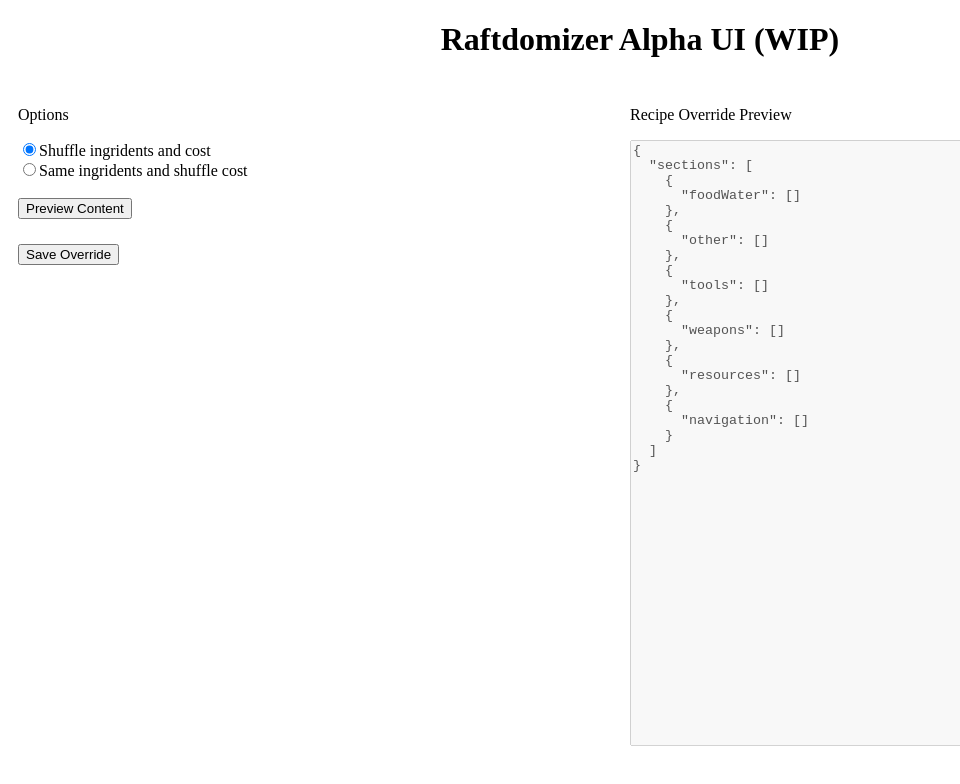
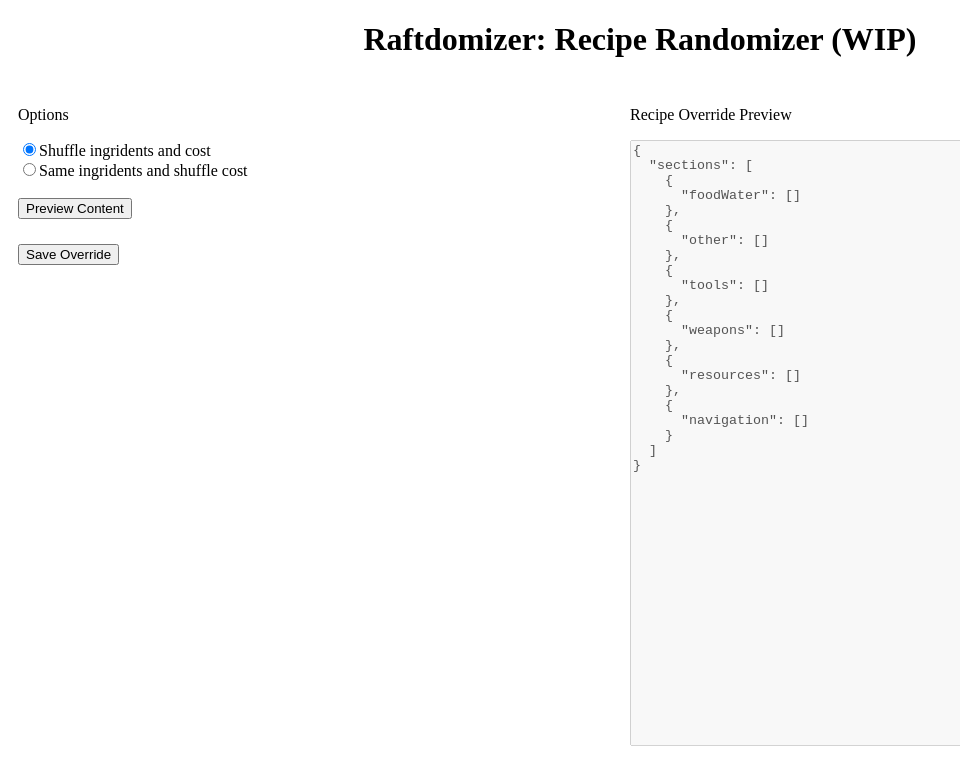
Before and after one commit to Raftdomizer/craftdomizer, a React app: page / in a window 1280 px wide. Shown: the top 784 px of the page, without its empty margins (0-960 px from the left). Built offline with nearby package versions, Linux system fonts and the light colour scheme.

Commit message:
Update title and prod webpack.

```diff
--- a/index.html
+++ b/index.html
@@ -1 +1 @@
-<!doctype html><html><head><meta charset="UTF-8"><title>Basic React</title><link rel="shortcut icon" href="#"/><script defer="defer" src="/static/bundle.js"></script><link href="/static/main.24f18197386b9dbb37d4.css" rel="stylesheet"></head><body><div id="app"></div></body></html>
+<!doctype html><html><head><meta charset="UTF-8"><title>Raftdomizer: Recipe Randomizer (WIP)</title><link rel="shortcut icon" href="#"/><script defer="defer" src="./bundle.js"></script><link href="./main.24f18197386b9dbb37d4.css" rel="stylesheet"></head><body><div id="app"></div></body></html>
--- a/src/components/App.js
+++ b/src/components/App.js
@@ -141,7 +141,7 @@
     return (
         <div>
             <h1>
-                Raftdomizer Alpha UI (WIP)
+                Raftdomizer: Recipe Randomizer (WIP)
             </h1>
             <div className="container">
                 <div className="right">
--- a/src/index.html
+++ b/src/index.html
@@ -2,7 +2,7 @@
 <html>
 <head>
   <meta charset="UTF-8">
-  <title>Basic React</title>
+  <title>Raftdomizer: Recipe Randomizer (WIP)</title>
   <!-- Update favicon with something cool Exclamation Point-->
   <link rel="shortcut icon" href="#" />
 </head>
--- a/webpack.config.prod.js
+++ b/webpack.config.prod.js
@@ -13,7 +13,7 @@
   entry: "./src/index",
   output: {
     path: path.resolve(__dirname, "./"),
-    publicPath: "/static/",
+    publicPath: "./",
     filename: "bundle.js",
   },
   plugins: [
```
Also changed, not shown: bundle.js.
